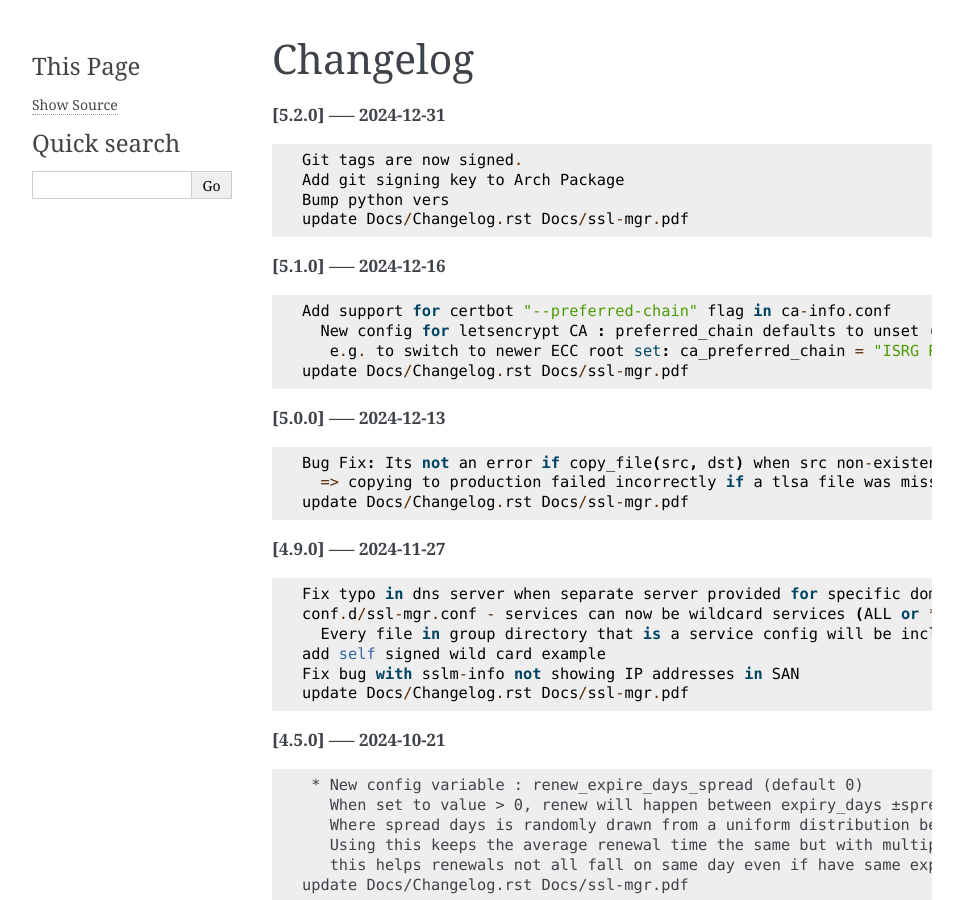
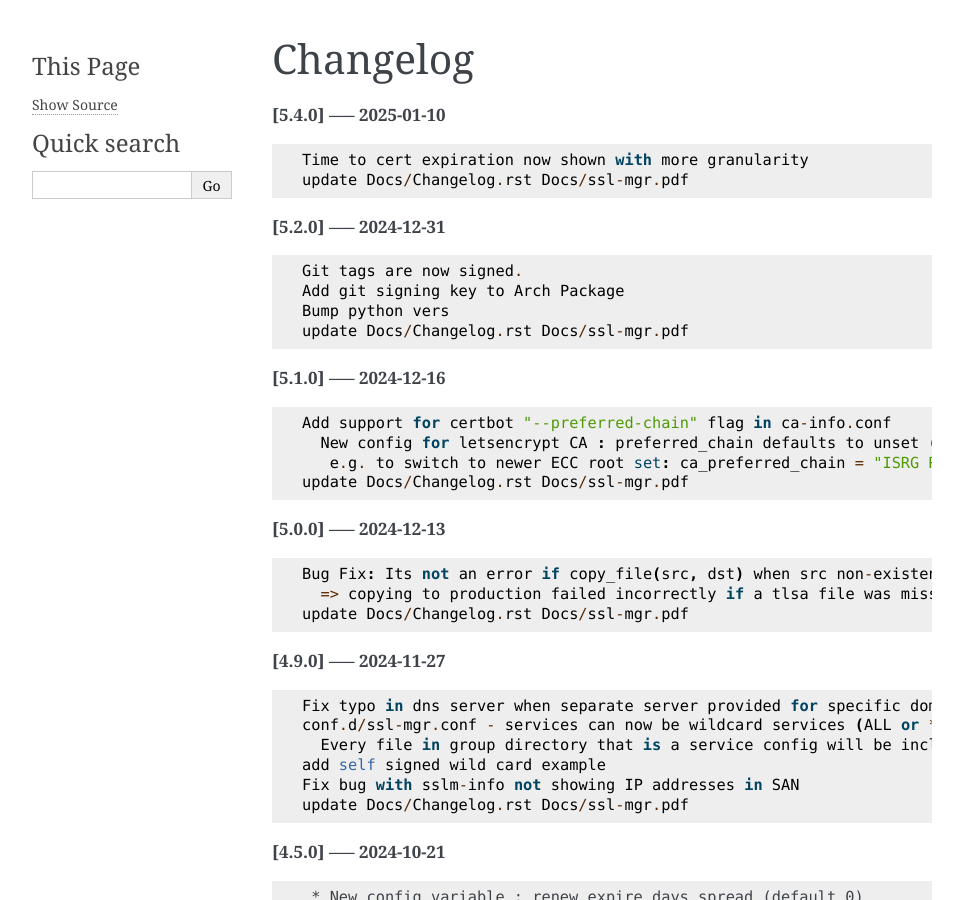
Before and after one commit to gene-git/ssl-mgr, a Sphinx documentation site: the page built from Docs/Changelog.rst, in a window 1280 px wide and 900 px high. Shown: the whole window, without its empty margins (148-1111 px from the left). Built offline with Sphinx 7.4.7, drawn with Linux system fonts in a browser that asks for light colours; pages that are not in the unit, such as notebooks, are missing from menus.

Commit message:
update Docs/Changelog.rst Docs/ssl-mgr.pdf

```diff
--- a/Docs/Changelog.rst
+++ b/Docs/Changelog.rst
@@ -1,5 +1,11 @@
 Changelog
 =========
+
+**[5.4.0] ----- 2025-01-10** ::
+
+	    Time to cert expiration now shown with more granularity
+	    update Docs/Changelog.rst Docs/ssl-mgr.pdf
+
 
 **[5.2.0] ----- 2024-12-31** ::
 
```
Also changed, not shown: 1 other file.
